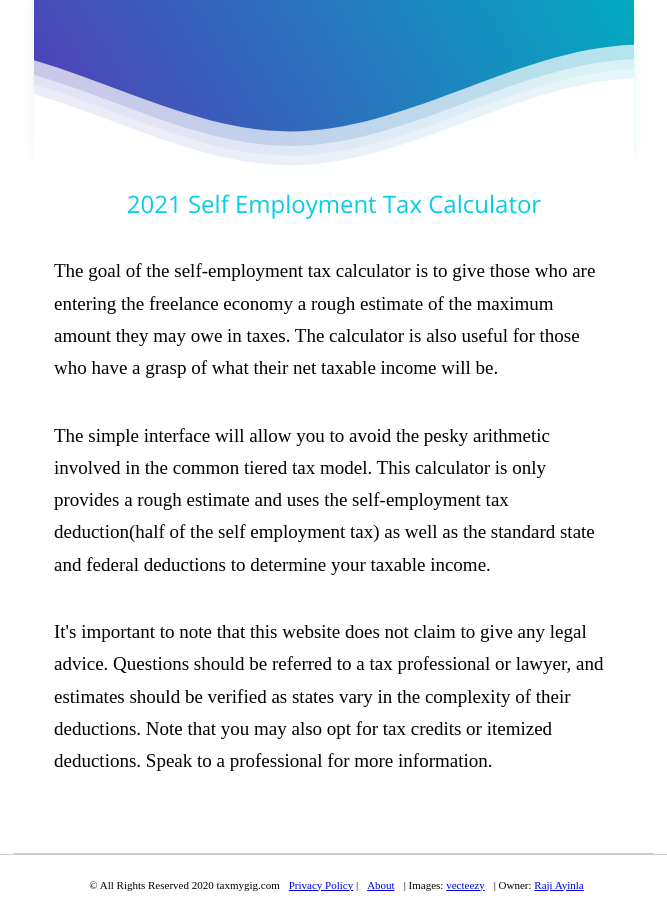
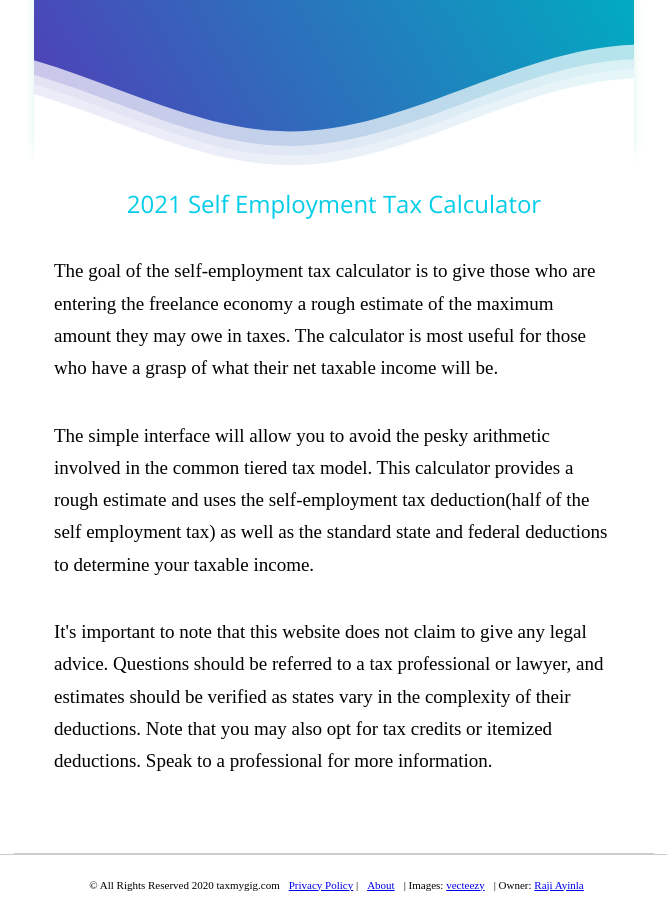
Before and after one commit to oblivionreb/oblivionreb.github.io, a Jekyll site: the page built from index.html, in a window 1280 px wide and 900 px high, scrolled down 925 px. Shown: the whole window, without its empty margins (306-973 px from the left). Built offline with Jekyll 4.4.1, drawn with Linux system fonts in a browser that asks for light colours; nearby versions of some CDN libraries.

Commit message:
Update index.html

```diff
--- a/index.html
+++ b/index.html
@@ -138,8 +138,8 @@
    <!--Hey! This is the original version
 of Simple CSS Waves-->
    <h1> 2021 Self Employment Tax Calculator </h2>
-   <p>The goal of the self-employment tax calculator is to give those who are entering the freelance economy a rough estimate of the maximum amount they may owe in taxes. The calculator is also useful for those who have a grasp of what their net taxable income will be.</p>
-   <p>The simple interface will allow you to avoid the pesky arithmetic involved in the common tiered tax model. This calculator is only provides a rough estimate and uses the self-employment tax deduction(half of the self employment tax) as well as the standard state and federal deductions to determine your taxable income. </p>
+   <p>The goal of the self-employment tax calculator is to give those who are entering the freelance economy a rough estimate of the maximum amount they may owe in taxes. The calculator is most useful for those who have a grasp of what their net taxable income will be.</p>
+   <p>The simple interface will allow you to avoid the pesky arithmetic involved in the common tiered tax model. This calculator provides a rough estimate and uses the self-employment tax deduction(half of the self employment tax) as well as the standard state and federal deductions to determine your taxable income. </p>
       <p>It's important to note that this website does not claim to give any legal advice. Questions should be referred to a tax professional or lawyer, and estimates should be verified as states vary in the complexity of their deductions. Note that you may also opt for tax credits or itemized deductions. Speak to a professional for more information.</p>
   </section>
 
```
